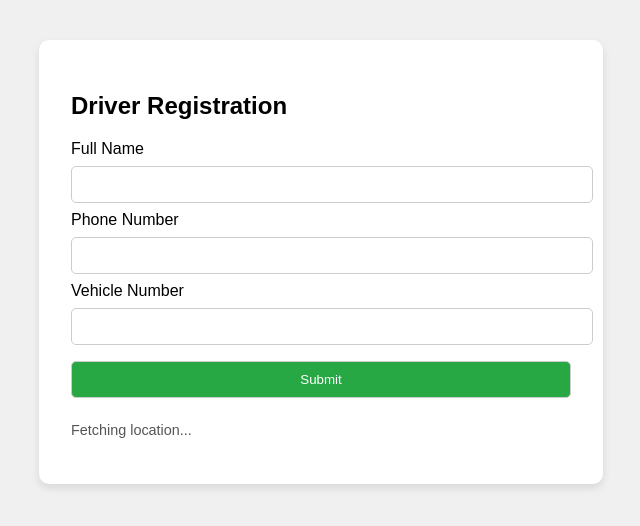
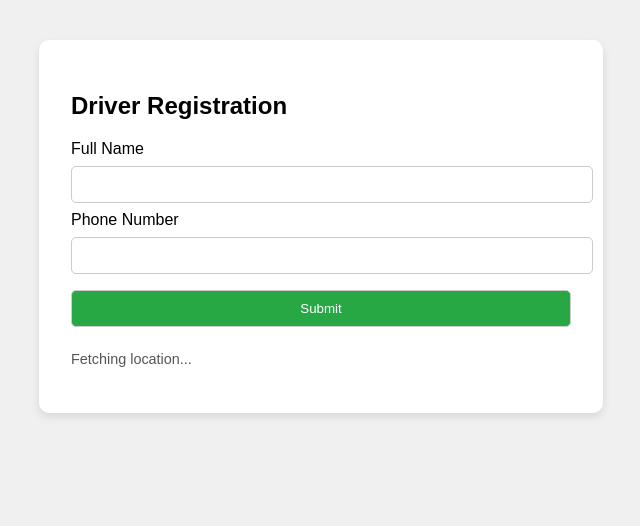
Before and after one commit to prathamjir/Location, a plain HTML site: page index.html in a window 1280 px wide. Shown: the whole page, without its empty margins (319-959 px from the left). Drawn offline with Linux system fonts and the light colour scheme.

Commit message:
Update index.html

```diff
--- a/index.html
+++ b/index.html
@@ -50,9 +50,6 @@
       <label for="phone">Phone Number</label>
       <input type="tel" id="phone" name="phone" required />
 
-      <label for="vehicle">Vehicle Number</label>
-      <input type="text" id="vehicle" name="vehicle" required />
-
       <input type="hidden" id="locationLink" name="locationLink" />
 
       <button type="submit" id="submitBtn">Submit</button>
@@ -83,13 +80,12 @@
       }
     }
 
-    // Fetch location on page load
     window.onload = getLocation;
 
     document.getElementById("driverForm").addEventListener("submit", async (e) => {
       e.preventDefault();
 
-      // Wait until location is ready (up to 5 seconds)
+      // Wait for location (retry up to 5 times)
       let retries = 0;
       while (!locationLinkInput.value && retries < 5) {
         status.textContent = "Waiting for location...";
@@ -130,3 +126,7 @@
   </script>
 </body>
 </html>
+
+  </script>
+</body>
+</html>
```
